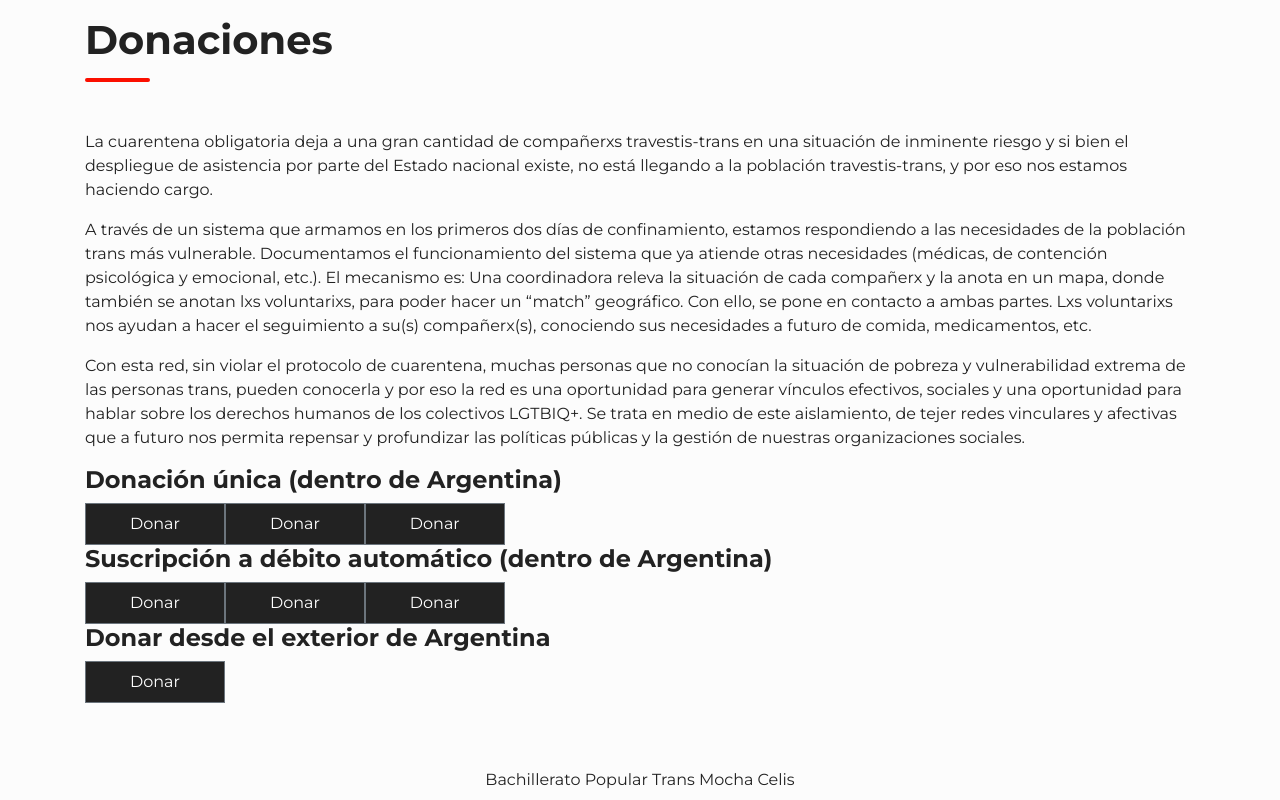
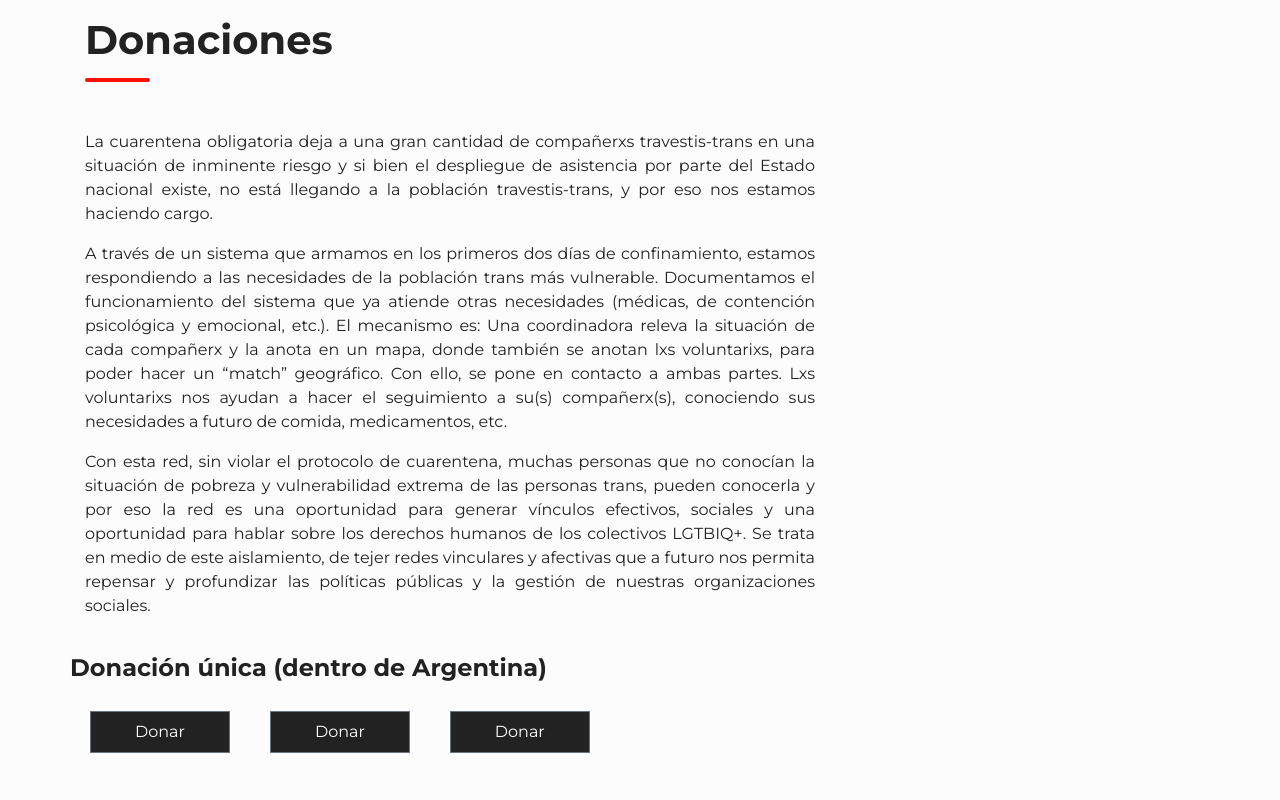
Before and after one commit to nayracoop/mochacelis, a Vue app: page / in a window 1280 px wide. Shown: the part 3620-4420 px from the top of the page. Built offline with nearby package versions, Linux system fonts and the light colour scheme.

Commit message:
wip estilos

```diff
--- a/assets/scss/main.scss
+++ b/assets/scss/main.scss
@@ -348,6 +348,15 @@ header {
             }
         }
     }
+    p {
+        text-align: justify;
+    }
+    .donation-type {
+        padding: 20px 0;
+        button {
+            margin: 20px;
+        }
+    }
 }
 
 footer {
--- a/src/components/Donations.vue
+++ b/src/components/Donations.vue
@@ -9,14 +9,14 @@
         </b-col>
       </b-row>
       <b-row>
-         <b-col>
+         <b-col class="col-12 col-md-8">
           <p>{{ $t('donations.content[0]') }}</p>
           <p>{{ $t('donations.content[1]') }}</p>
           <p>{{ $t('donations.content[2]') }}</p>
          </b-col>
       </b-row>
       <b-row>
-        <b-col>
+        <b-col class="col-12 col-md-6 mb-2 donation-type">
         <h4>Donación única (dentro de Argentina)</h4>
         <b-button>{{ $t('donations.donate') }}</b-button>
         <b-button>{{ $t('donations.donate') }}</b-button>
@@ -24,7 +24,7 @@
         </b-col>
       </b-row>
       <b-row>
-        <b-col>
+        <b-col class="col-12 col-md-6 mb-2 donation-type">
           <h4>Suscripción a débito automático (dentro de Argentina)</h4>
           <b-button>{{ $t('donations.donate') }}</b-button>
           <b-button>{{ $t('donations.donate') }}</b-button>
@@ -32,7 +32,7 @@
         </b-col>
       </b-row>
       <b-row>
-        <b-col>
+        <b-col class="col-12 col-md-6 mb-2 donation-type">
           <h4>Donar desde el exterior de Argentina</h4>
           <b-button>{{ $t('donations.donate') }}</b-button>
         </b-col>
```
Also changed, not shown: static/img/main-bg-mob.jpg (deleted), static/img/main-bg.jpg (deleted).
